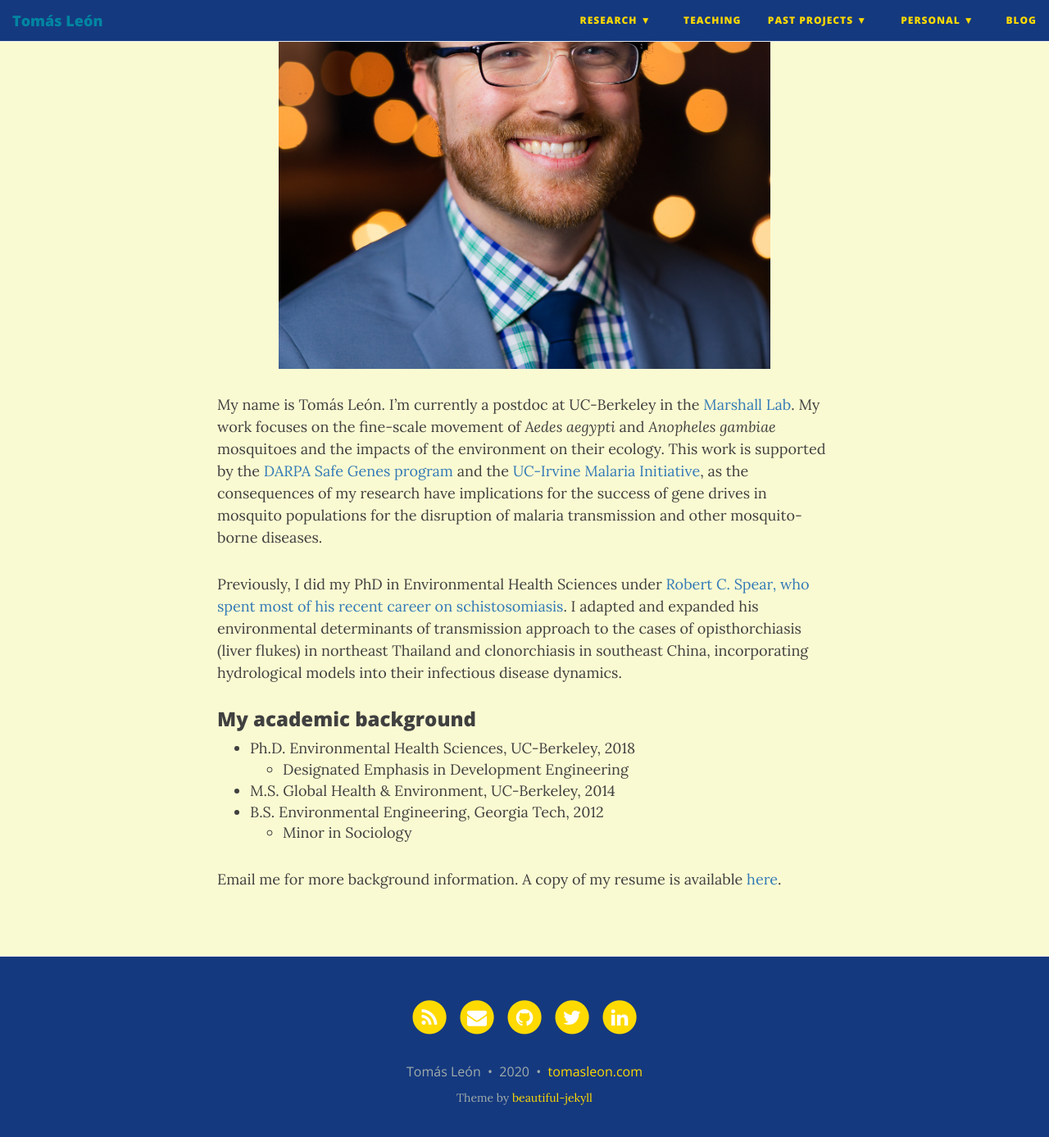
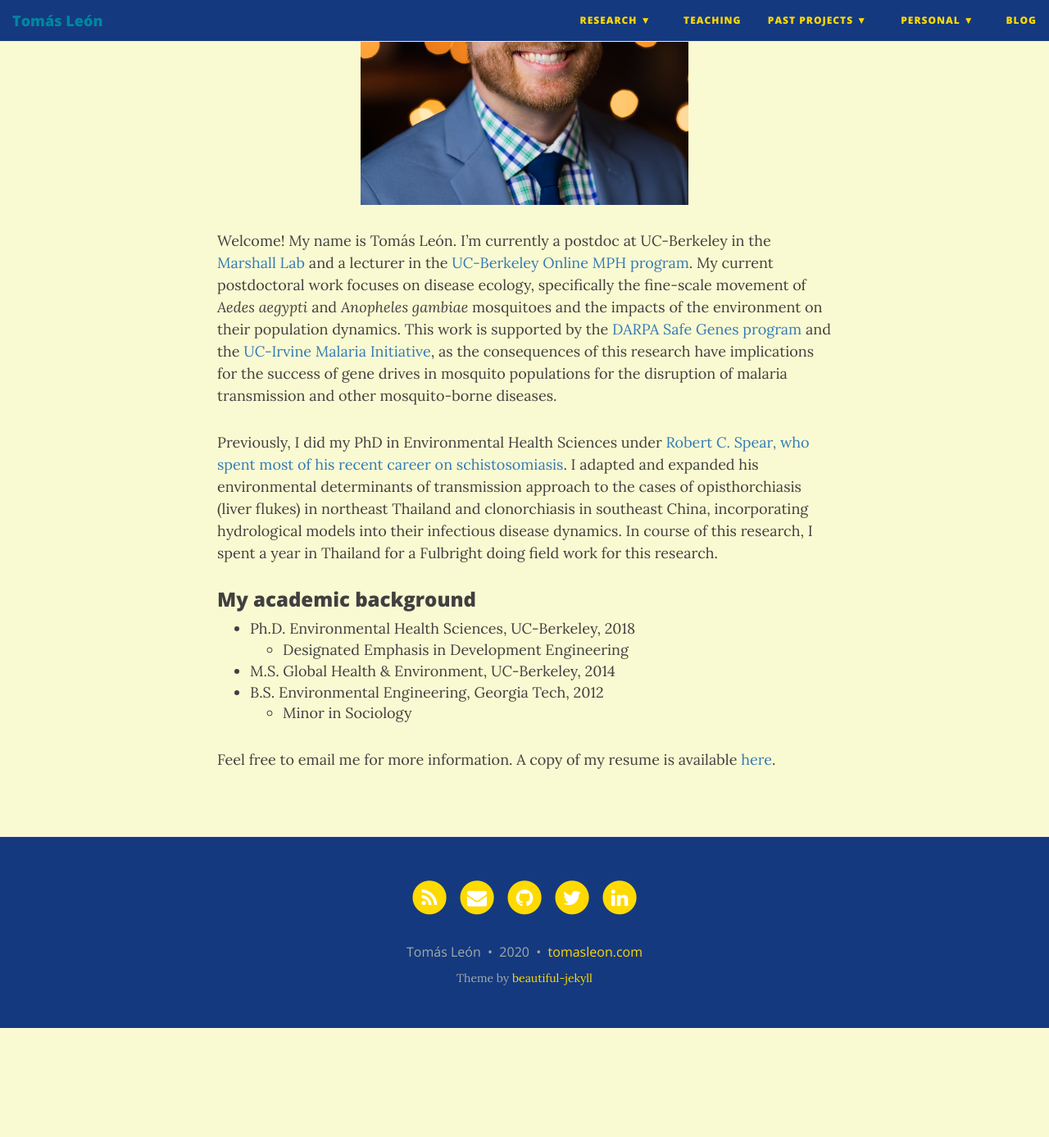
Before and after one commit to tomasleon/tomasleon.github.io, a Jekyll site: the page built from aboutme.md, in a window 1280 px wide and 1400 px high, scrolled down 428 px. Shown: the top 1387 px of the window at 82% size. Built offline with Jekyll 4.4.1, drawn with Linux system fonts in a browser that asks for light colours; nearby versions of some CDN libraries; after the commit the page ends 1682 px from its top, so only the background shows below that.

Commit message:
Update front page

```diff
--- a/aboutme.md
+++ b/aboutme.md
@@ -4,12 +4,12 @@ title: About me
 tags: img
 ---
 <p align="center">
-<img src="/img/new-headshot-square.jpeg" width="600" />
+<img src="/img/new-headshot-square.jpeg" width="400" />
 </p>
 
-My name is Tomás León. I'm currently a postdoc at UC-Berkeley in the [Marshall Lab](https://www.marshalllab.com). My work focuses on the fine-scale movement of _Aedes aegypti_ and _Anopheles gambiae_ mosquitoes and the impacts of the environment on their ecology. This work is supported by the [DARPA Safe Genes program](https://www.darpa.mil/program/safe-genes) and the [UC-Irvine Malaria Initiative](http://malaria.bio.uci.edu/), as the consequences of my research have implications for the success of gene drives in mosquito populations for the disruption of malaria transmission and other mosquito-borne diseases.
+Welcome! My name is Tomás León. I'm currently a postdoc at UC-Berkeley in the [Marshall Lab](https://www.marshalllab.com) and a lecturer in the [UC-Berkeley Online MPH program](https://onlinemph.berkeley.edu/). My current postdoctoral work focuses on disease ecology, specifically the fine-scale movement of _Aedes aegypti_ and _Anopheles gambiae_ mosquitoes and the impacts of the environment on their population dynamics. This work is supported by the [DARPA Safe Genes program](https://www.darpa.mil/program/safe-genes) and the [UC-Irvine Malaria Initiative](http://malaria.bio.uci.edu/), as the consequences of this research have implications for the success of gene drives in mosquito populations for the disruption of malaria transmission and other mosquito-borne diseases.
 
-Previously, I did my PhD in Environmental Health Sciences under [Robert C. Spear, who spent most of his recent career on schistosomiasis](https://schistoatberkeley.weebly.com/). I adapted and expanded his environmental determinants of transmission approach to the cases of opisthorchiasis (liver flukes) in northeast Thailand and clonorchiasis in southeast China, incorporating hydrological models into their infectious disease dynamics.
+Previously, I did my PhD in Environmental Health Sciences under [Robert C. Spear, who spent most of his recent career on schistosomiasis](https://schistoatberkeley.weebly.com/). I adapted and expanded his environmental determinants of transmission approach to the cases of opisthorchiasis (liver flukes) in northeast Thailand and clonorchiasis in southeast China, incorporating hydrological models into their infectious disease dynamics. In course of this research, I spent a year in Thailand for a Fulbright doing field work for this research.
 
 
 ### My academic background
@@ -23,4 +23,4 @@ Previously, I did my PhD in Environmental Health Sciences under [Robert C. Spear
 
 
 
-Email me for more background information. A copy of my resume is available [here](Resume_Tomas_Leon_2020e.pdf).
+Feel free to email me for more information. A copy of my resume is available [here](Resume_Tomas_Leon_2020e.pdf).
```
